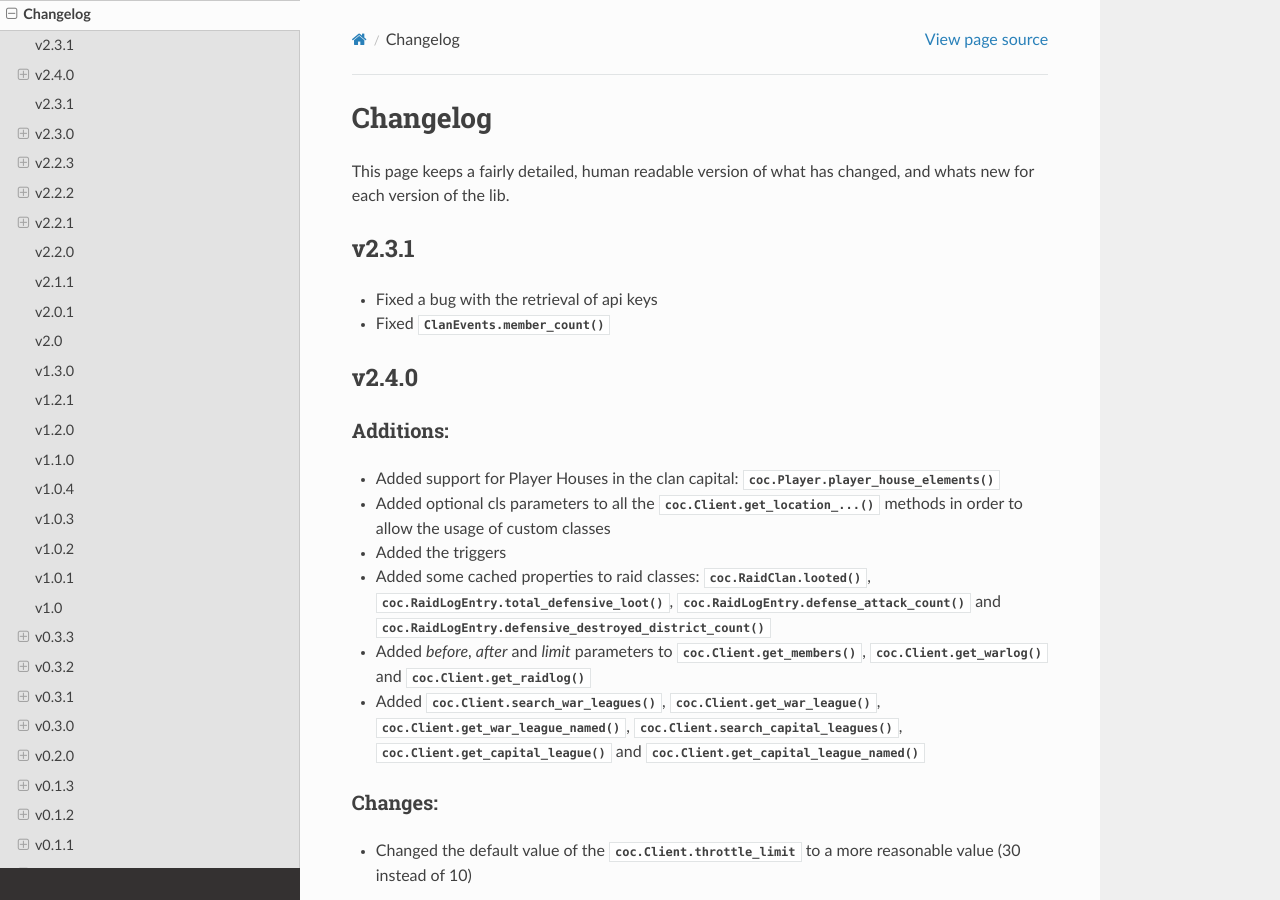
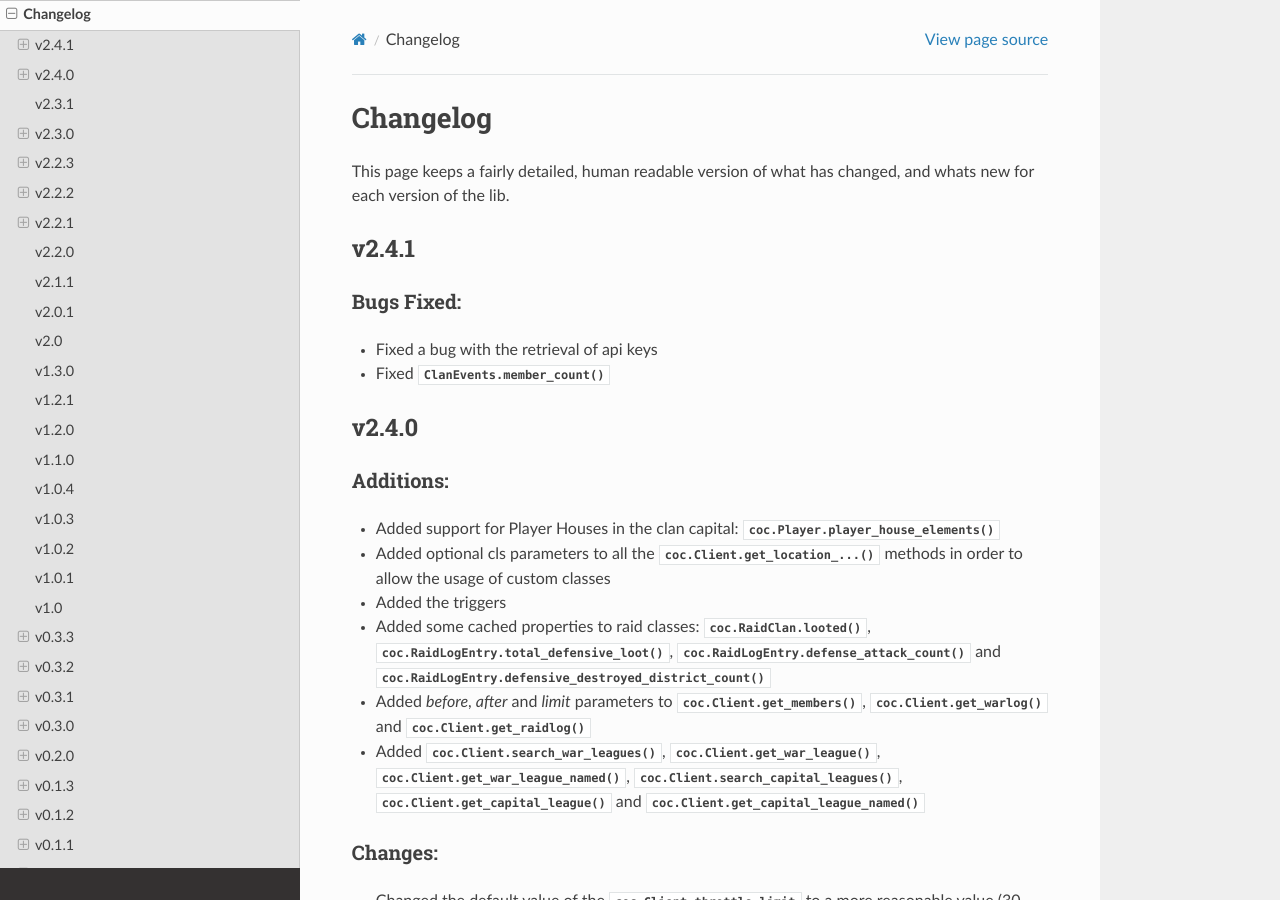
Before and after one commit to mathsman5133/coc.py, a Sphinx documentation site: the page built from docs/miscellaneous/changelog.rst, in a window 1280 px wide and 900 px high. Built offline with Sphinx 7.4.7 and the Read the Docs theme 2.0.0, drawn with Linux system fonts in a browser that asks for light colours.

Commit message:
correct changelog

```diff
--- a/docs/miscellaneous/changelog.rst
+++ b/docs/miscellaneous/changelog.rst
@@ -8,8 +8,11 @@ This page keeps a fairly detailed, human readable version
 of what has changed, and whats new for each version of the lib.
 
 
-v2.3.1
+v2.4.1
 ------
+
+Bugs Fixed:
+~~~~~~~~~~~
 
 - Fixed a bug with the retrieval of api keys
 
```
